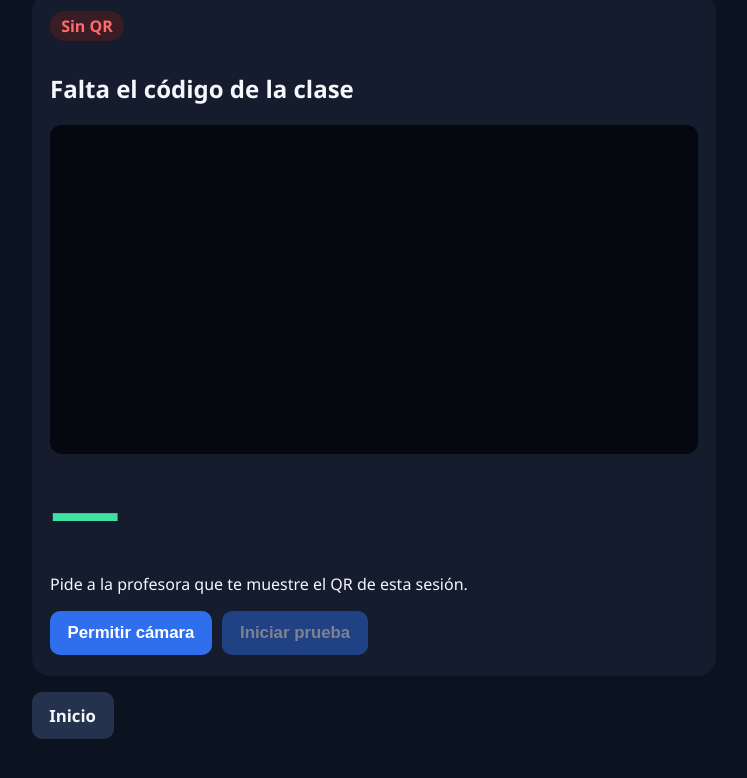
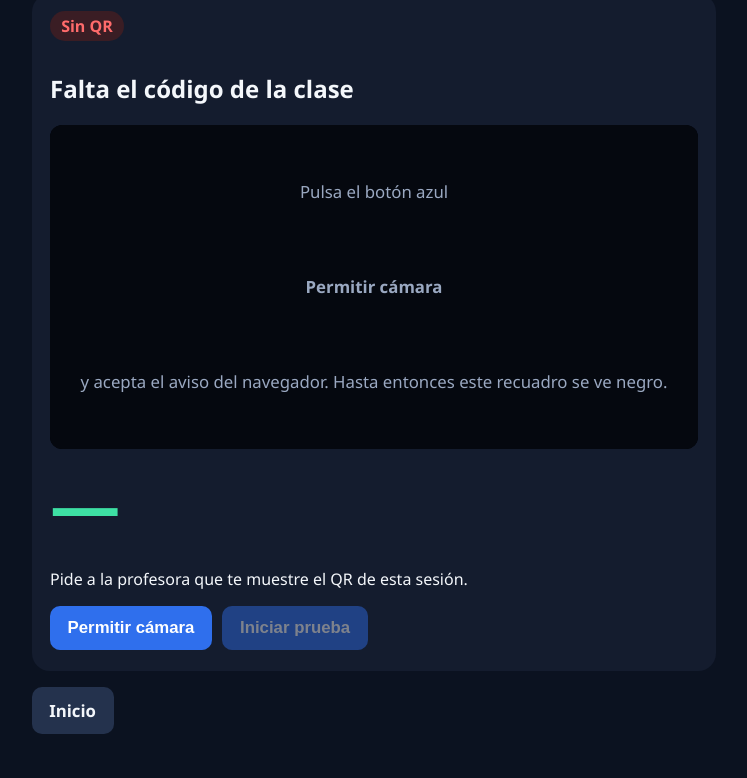
Before and after one commit to turriago/Asistente_alumnos, a plain HTML site: page web/prueba.html in a window 1280 px wide. Shown: the part 114-892 px from the top of the page, without its empty margins (266-1013 px from the left). Drawn offline with Linux system fonts and the light colour scheme.

Commit message:
Dejar claro que el recuadro negro espera el permiso de cámara.
Co-authored-by: Cursor <cursoragent@cursor.com>

```diff
--- a/web/css/app.css
+++ b/web/css/app.css
@@ -142,6 +142,18 @@ video, canvas {
 
 .stage {
   position: relative;
+  min-height: 240px;
+  background: #05080f;
+  border-radius: 12px;
+  overflow: hidden;
+}
+
+.stage video {
+  display: block;
+  width: 100%;
+  min-height: 240px;
+  object-fit: cover;
+  vertical-align: top;
 }
 
 .stage canvas {
@@ -149,6 +161,20 @@ video, canvas {
   inset: 0;
   width: 100%;
   height: 100%;
+  pointer-events: none;
+}
+
+.cam-placeholder {
+  position: absolute;
+  inset: 0;
+  margin: 0;
+  display: grid;
+  place-items: center;
+  padding: 1.2rem;
+  text-align: center;
+  color: var(--muted);
+  font-size: 1.05rem;
+  line-height: 1.45;
   pointer-events: none;
 }
 
--- a/web/js/prueba.js
+++ b/web/js/prueba.js
@@ -13,6 +13,7 @@ const againBtn = document.getElementById("again");
 const success = document.getElementById("success");
 const video = document.getElementById("cam");
 const overlay = document.getElementById("overlay");
+const placeholder = document.getElementById("cam-placeholder");
 const ctx = overlay.getContext("2d");
 
 const params = new URLSearchParams(location.search);
@@ -56,12 +57,21 @@ async function ensureToken() {
 }
 
 async function openCamera() {
+  video.setAttribute("playsinline", "true");
+  video.setAttribute("autoplay", "true");
+  video.muted = true;
   const stream = await navigator.mediaDevices.getUserMedia({
     audio: false,
-    video: { facingMode: "user", width: { ideal: 720 }, height: { ideal: 720 } },
+    video: { facingMode: "user" },
   });
   video.srcObject = stream;
+  await new Promise((resolve, reject) => {
+    video.onloadedmetadata = () => resolve();
+    video.onerror = () => reject(new Error("video"));
+    setTimeout(() => resolve(), 2000);
+  });
   await video.play();
+  placeholder.classList.add("hidden");
 }
 
 function drawBoxes(detections, hands) {
@@ -183,6 +193,7 @@ async function startCamera() {
     facesTracker = trackers.faces;
     handsTracker = trackers.hands;
     camBtn.classList.add("hidden");
+    placeholder.classList.add("hidden");
     setPill("Listo", "ok");
     requestAnimationFrame(tick);
   } catch (err) {
--- a/web/prueba.html
+++ b/web/prueba.html
@@ -16,6 +16,7 @@
       <div class="stage">
         <video id="cam" playsinline autoplay muted></video>
         <canvas id="overlay"></canvas>
+        <p id="cam-placeholder" class="cam-placeholder">Pulsa el botón azul <strong>Permitir cámara</strong> y acepta el aviso del navegador. Hasta entonces este recuadro se ve negro.</p>
       </div>
       <p id="number" class="big">—</p>
       <p id="next" class="note">Espera el QR de la profesora o pulsa permitir cámara.</p>
```
